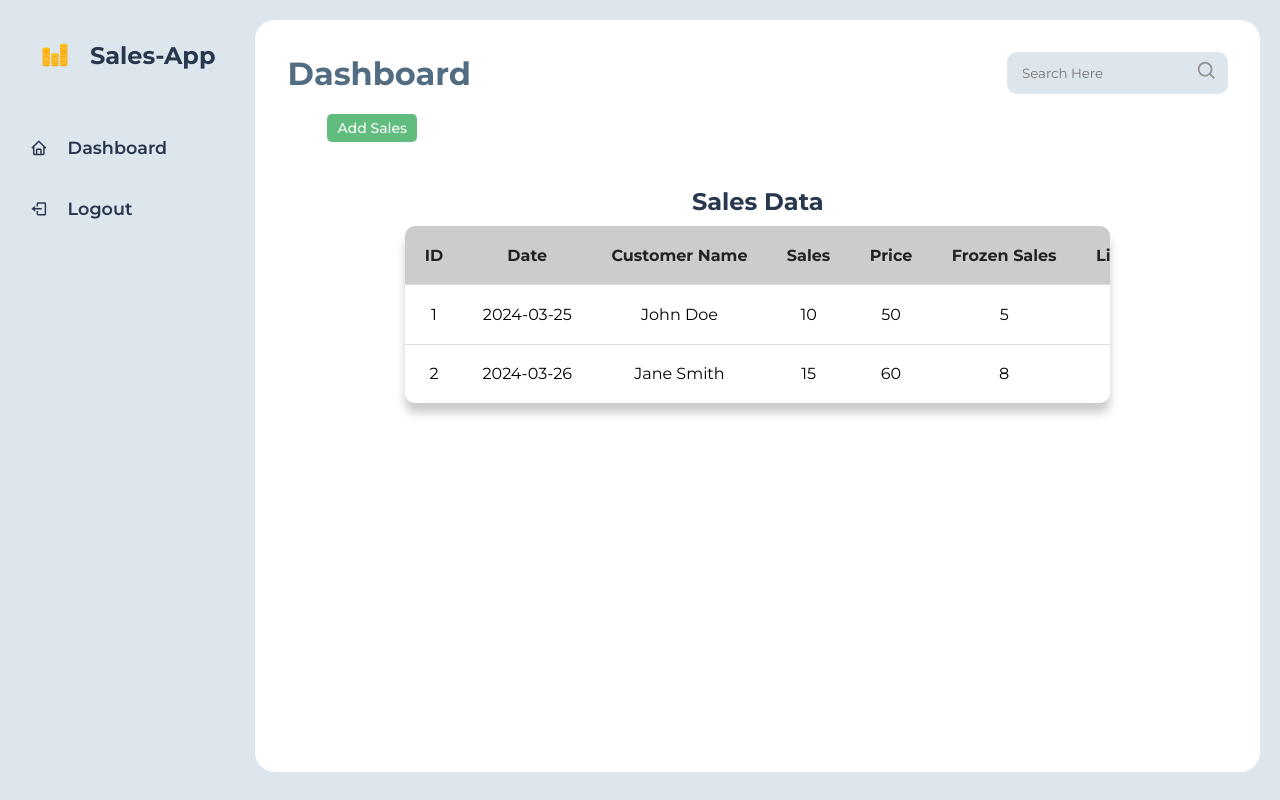
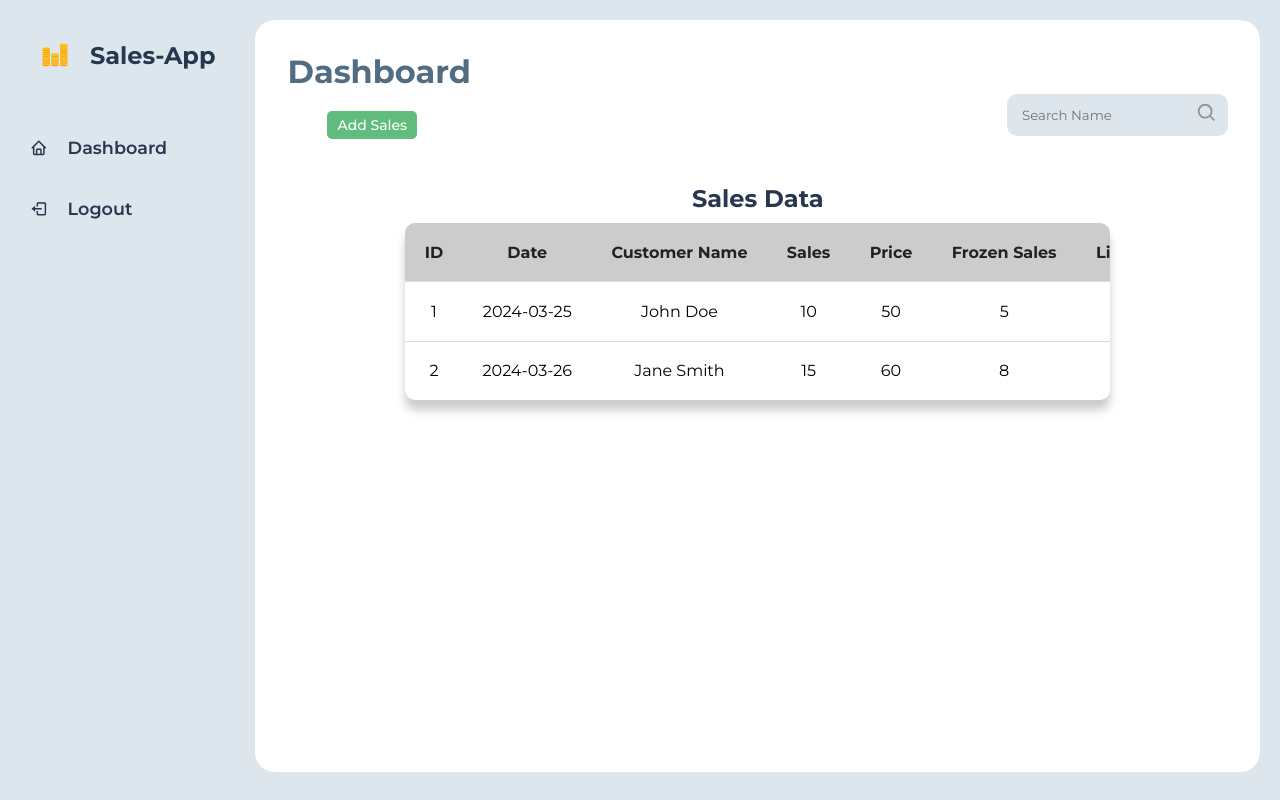
Before and after one commit to jamesgade/sales-app, a React (Vite) app: page /dashboard in a window 1280 px wide. Built offline with nearby package versions, Linux system fonts and the light colour scheme; a web font is replaced by a local one.

Commit message:
search bar

```diff
--- a/src/Components/App.css
+++ b/src/Components/App.css
@@ -107,13 +107,9 @@ transition: 0.3s ease-in-out;
 .search-box .icon{
     color:#969393;
     font-size: 22px;
-    cursor: pointer;
-    transition: 0.5s ease-in-out;
+
 }
-.icon:hover{
-    transform: scale(1.3);
-    cursor: pointer;
-}
+
 /*for card*/
 .table-wrapper{
     width: 100%;
--- a/src/Components/Card.jsx
+++ b/src/Components/Card.jsx
@@ -1,7 +1,9 @@
 import React, { useState, useEffect } from "react";
 import Cookies from 'js-cookie';
 import { BsFillTrashFill, BsFillPencilFill } from 'react-icons/bs'
+import { BiSearch } from 'react-icons/bi'
 const Card = () => {
+    const [search, setSearch] = useState('')
     const [showAddSales, setShowAddSales] = useState(false);
     const [salesData, setSalesData] = useState(() => {
         const storedSalesData = Cookies.get('salesData');
@@ -49,7 +51,7 @@ const Card = () => {
     };
 
     const handleAddSalesData = () => {
-        // Check if any required fields are empty
+
         if (
             formData.date === "" ||
             formData.customerName === "" ||
@@ -162,15 +164,22 @@ const Card = () => {
                         </form>
                     </div>
                 )}
-                {!showAddSales && (
-                    <button className="btn-add" onClick={() => setShowAddSales(true)}>Add Sales</button>
-                )}
+                <div className="content-header">
+                    {!showAddSales && (
+                        <button className="btn-add" onClick={() => setShowAddSales(true)}>Add Sales</button>
+                    )}
+                    <div className="search-box">
+                        <input type="text" name='search' placeholder='Search Name' onChange={(e) => setSearch(e.target.value)} />
+                        <BiSearch className='icon' />
+                    </div>
+                </div>
+
             </div>
 
             <div className="table-wrapper">
                 <div className="table-data">
                     <h2 className="table-header">Sales Data</h2>
-                    {/* <button className="btn-add">Add Sales</button> */}
+
                 </div>
 
                 <table className="table">
@@ -187,7 +196,9 @@ const Card = () => {
                         </tr>
                     </thead>
                     <tbody>
-                        {salesData.map((sale) => (
+                        {salesData.filter((item) => {
+                            return search.toLowerCase() === '' ? item : item.customerName.toLowerCase().includes(search)
+                        }).map((sale) => (
                             <tr key={sale.id}>
                                 <td>{sale.id}</td>
                                 <td>{sale.date}</td>
--- a/src/Components/ContentHeader.jsx
+++ b/src/Components/ContentHeader.jsx
@@ -9,13 +9,6 @@ const ContentHeader = () => {
                 Dashboard
             </h1>
 
-            <div className="header-activity">
-                <div className="search-box">
-                    <input type="text" name='search' placeholder='Search Here' />
-                    <BiSearch className='icon' />
-                </div>
-            </div>
-
         </div>
     )
 }
```
